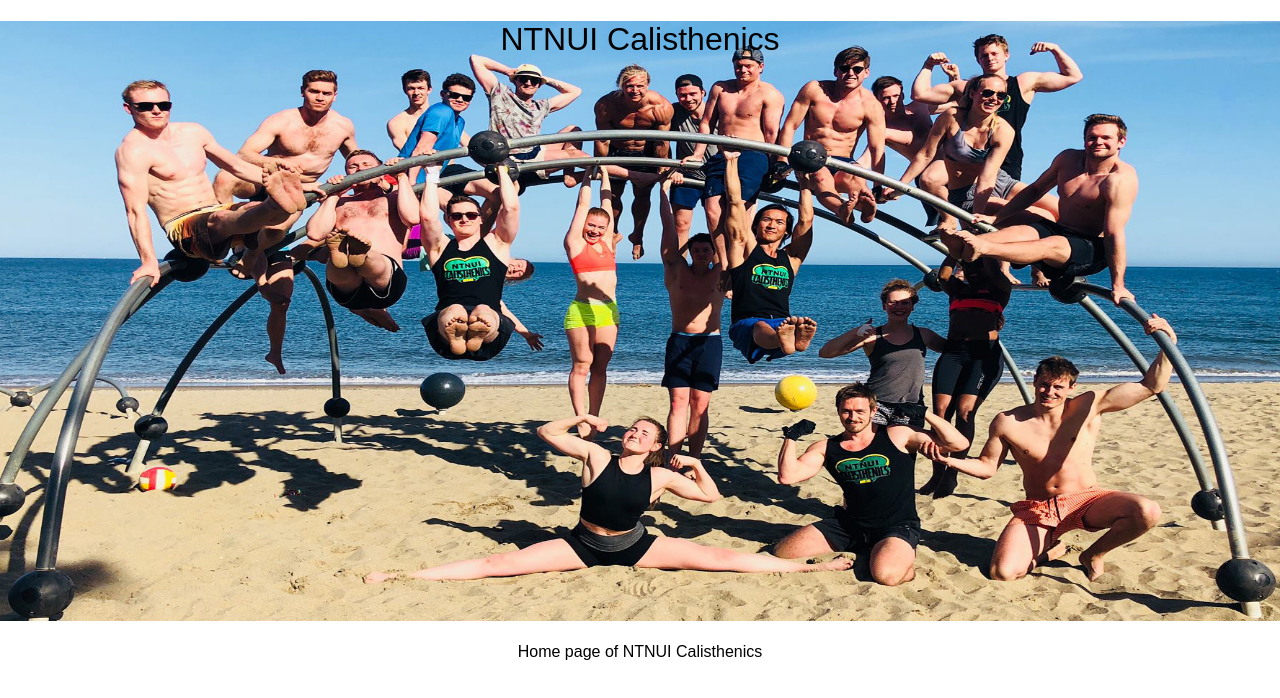
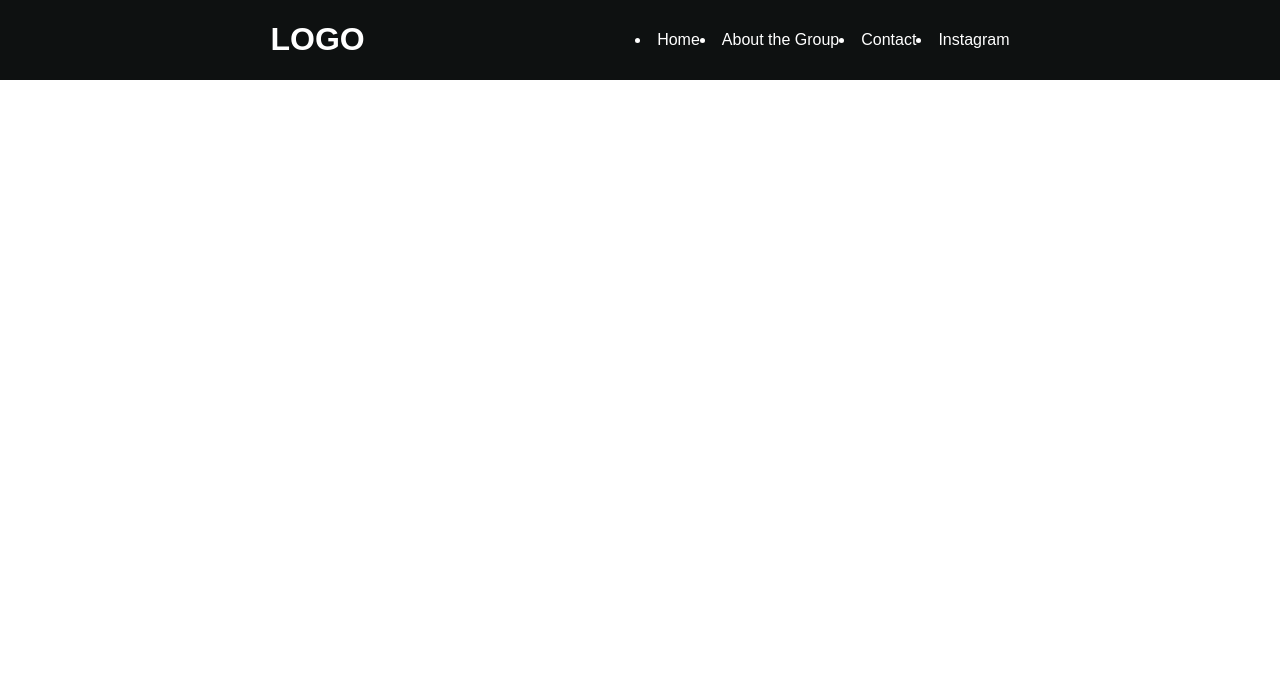
Before and after one commit to jorgensta/calisthenics-dev, a React (Create React App) app in the folder calisthenics-app/: page / in a window 1280 px wide. Shown: the top 698 px of the page. Built offline with nearby package versions, Linux system fonts and the light colour scheme.

Commit message:
Added Header and Navbar

```diff
--- a/calisthenics-app/src/components/App.js
+++ b/calisthenics-app/src/components/App.js
@@ -1,13 +1,15 @@
 import React, { Component } from 'react';
 import '../styles/components/App.css';
+import Header from './Header';
 
 class App extends Component {
   render() {
+
     let picture = require('../assets/FrontpagePicture.jpg')
+
     return (
       <div className="App">
-        <h1 className="App-header">NTNUI Calisthenics</h1>
-        <p>Home page of NTNUI Calisthenics</p>
+        <Header />
       </div>
     );
   }
--- /dev/null
+++ b/calisthenics-app/src/components/Header.js
@@ -0,0 +1,14 @@
+import React, {Component} from 'react';
+import NavBar from './NavBar';
+import '../styles/components/Header.css';
+
+
+
+const Header = ()  => (
+    <div className="Header">
+        <h1>LOGO</h1>
+        <NavBar />
+    </div>
+)
+
+export default Header;
--- /dev/null
+++ b/calisthenics-app/src/components/NavBar.js
@@ -0,0 +1,17 @@
+import React,{Component} from 'react';
+import '../styles/components/NavBar.css';
+
+
+
+const NavBar = () => (
+    <div className="NavBar">
+        <li>Home</li>
+        <li>About the Group</li>
+        <li>Contact</li>
+        <li>Instagram</li>
+
+    </div>
+)
+
+
+export default NavBar;
--- /dev/null
+++ b/calisthenics-app/src/styles/components/Header.css
@@ -0,0 +1,6 @@
+.Header {
+    display: flex;
+    justify-content: space-evenly;
+    background: #0e1111;
+    color: white;
+}
--- /dev/null
+++ b/calisthenics-app/src/styles/components/NavBar.css
@@ -0,0 +1,7 @@
+
+
+.NavBar {
+    display: flex;
+    justify-content: space-between;
+    align-items: center;
+}
```
